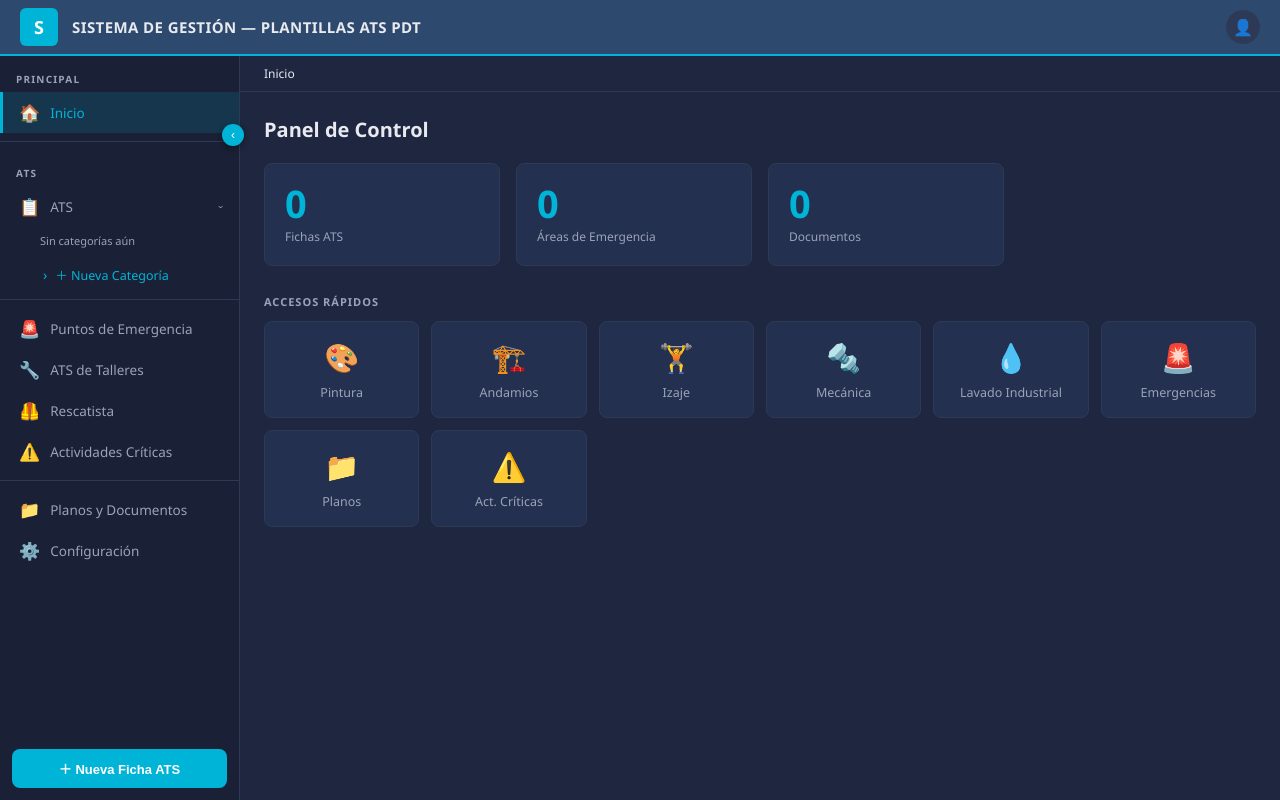
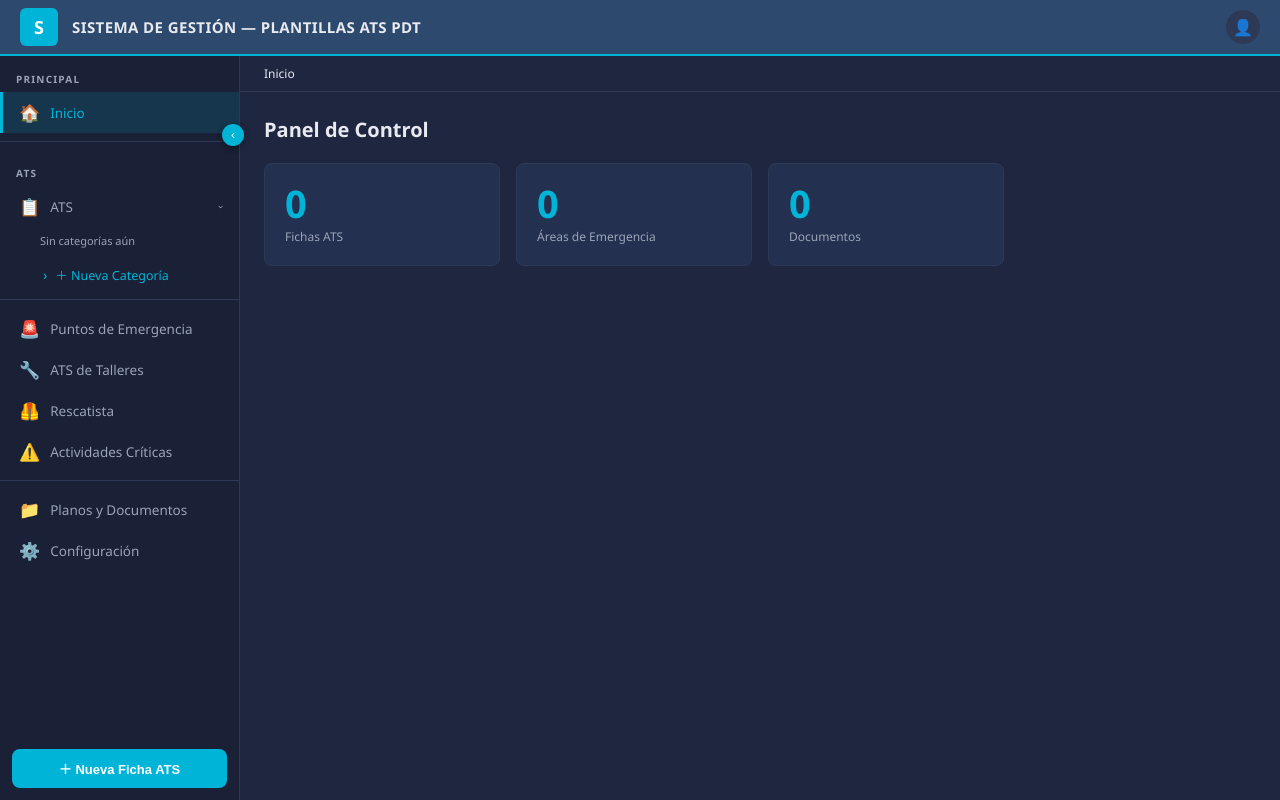
Before and after one commit to adrianramosg84-maker/sgas, a plain HTML site: page index.html in a window 1280 px wide. Drawn offline with Linux system fonts and the light colour scheme; no server answers.

Commit message:
Add files via upload

```diff
--- a/index.html
+++ b/index.html
@@ -125,33 +125,6 @@
           <div class="stat-card"><div class="stat-num" id="stat-ats">—</div><div class="stat-label">Fichas ATS</div></div>
           <div class="stat-card"><div class="stat-num" id="stat-areas">—</div><div class="stat-label">Áreas de Emergencia</div></div>
           <div class="stat-card"><div class="stat-num" id="stat-docs">—</div><div class="stat-label">Documentos</div></div>
-        </div>
-        <div class="section-head">Accesos rápidos</div>
-        <div class="quick-grid">
-          <div class="quick-card" onclick="navigate('ats/Pintura')">
-            <div class="qicon">🎨</div><div class="qname">Pintura</div>
-          </div>
-          <div class="quick-card" onclick="navigate('ats/Andamios')">
-            <div class="qicon">🏗️</div><div class="qname">Andamios</div>
-          </div>
-          <div class="quick-card" onclick="navigate('ats/Izaje')">
-            <div class="qicon">🏋️</div><div class="qname">Izaje</div>
-          </div>
-          <div class="quick-card" onclick="navigate('ats/Mecánica')">
-            <div class="qicon">🔩</div><div class="qname">Mecánica</div>
-          </div>
-          <div class="quick-card" onclick="navigate('ats/Lavado Industrial')">
-            <div class="qicon">💧</div><div class="qname">Lavado Industrial</div>
-          </div>
-          <div class="quick-card" onclick="navigate('emergencias')">
-            <div class="qicon">🚨</div><div class="qname">Emergencias</div>
-          </div>
-          <div class="quick-card" onclick="navigate('planos')">
-            <div class="qicon">📁</div><div class="qname">Planos</div>
-          </div>
-          <div class="quick-card" onclick="navigate('actividades-criticas')">
-            <div class="qicon">⚠️</div><div class="qname">Act. Críticas</div>
-          </div>
         </div>
       </div>
 
```
